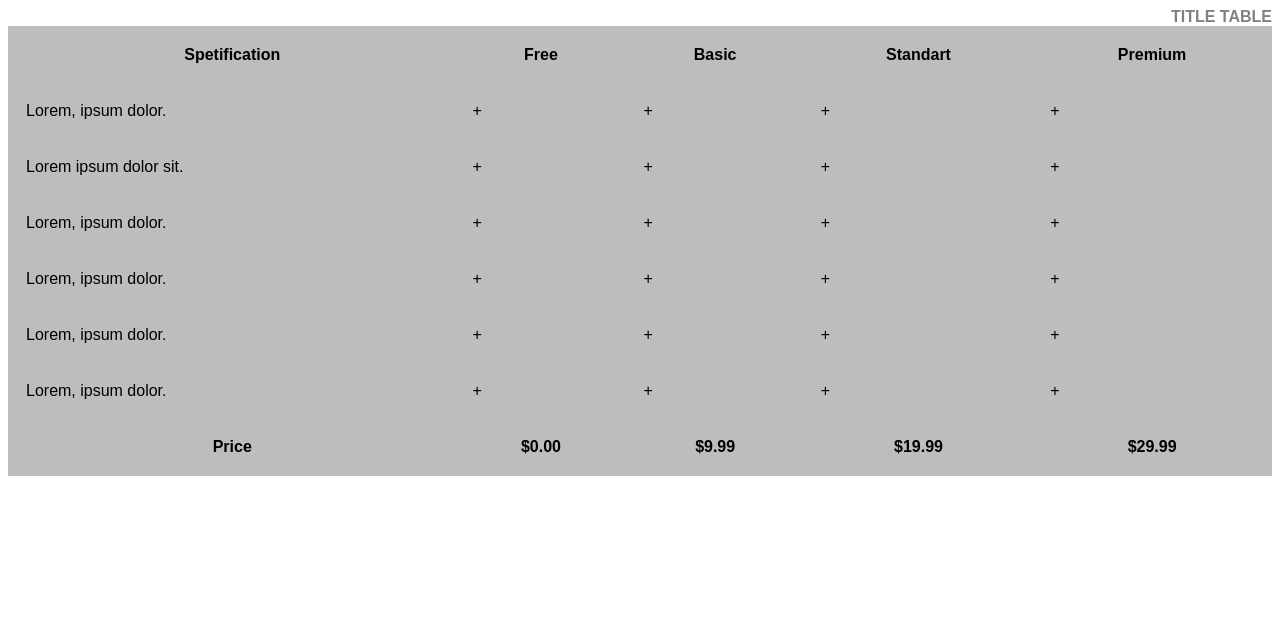
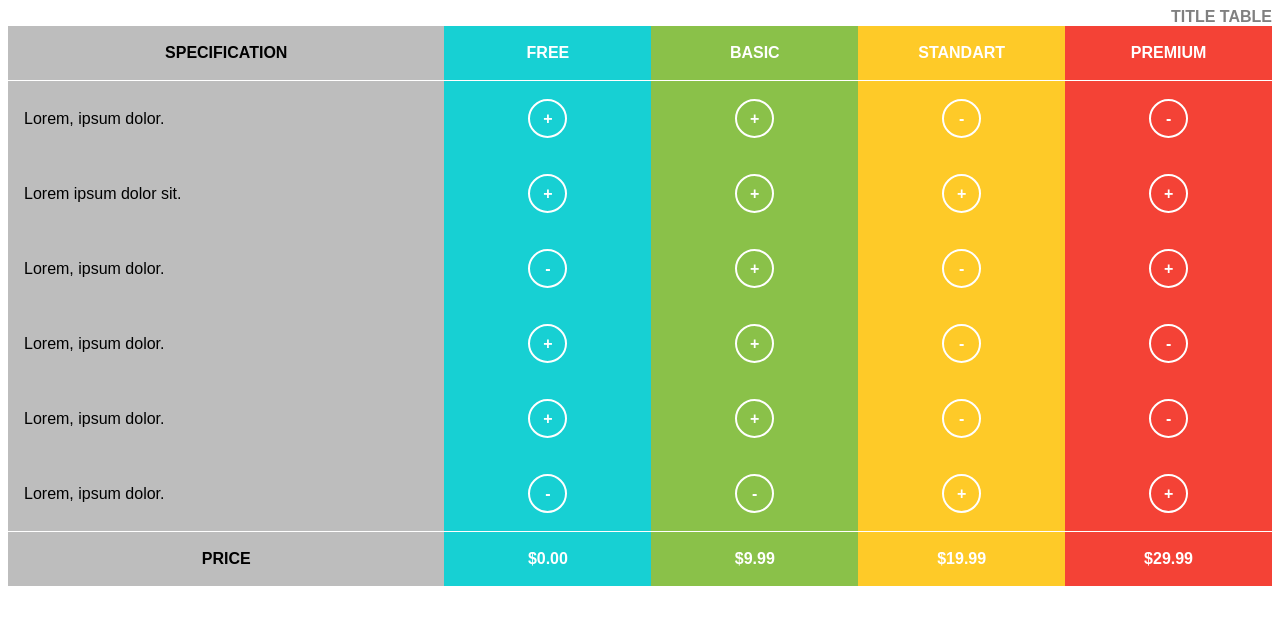
Before and after one commit to IliushynOlena/HTML_SPD_311, a plain HTML site: page 05_TablePractice/index.html in a window 1280 px wide. Drawn offline with Linux system fonts and the light colour scheme.

Commit message:
Psevdoclass

```diff
--- a/05_TablePractice/index.html
+++ b/05_TablePractice/index.html
@@ -9,9 +9,16 @@
 <body>
     <table>
         <caption>Title Table</caption>
+        <colgroup>
+            <col class="col-1">
+            <col class="col-2">
+            <col class="col-3">
+            <col class="col-4">
+            <col class="col-5">
+        </colgroup>
         <thead>
             <tr>
-                <th>Spetification</th>
+                <th>Specification</th>
                 <th>Free</th>
                 <th>Basic</th>
                 <th>Standart</th>
@@ -30,45 +37,45 @@
         <tbody>
             <tr>
                 <td>Lorem, ipsum dolor.</td>
-                <td>+</td>
-                <td>+</td>
-                <td>+</td>
-                <td>+</td>
+                <td><span>+</span></td>
+                <td><span>+</span></td>
+                <td><span>-</span></td>
+                <td><span>-</span></td>
             </tr>
             <tr>
                 <td>Lorem ipsum dolor sit.</td>
-                <td>+</td>
-                <td>+</td>
-                <td>+</td>
-                <td>+</td>
+                <td><span>+</span></td>
+                <td><span>+</span></td>
+                <td><span>+</span></td>
+                <td><span>+</span></td>
             </tr>
             <tr>
                 <td>Lorem, ipsum dolor.</td>
-                <td>+</td>
-                <td>+</td>
-                <td>+</td>
-                <td>+</td>
+                <td><span>-</span></td>
+                <td><span>+</span></td>
+                <td><span>-</span></td>
+                <td><span>+</span></td>
             </tr>
             <tr>
                 <td>Lorem, ipsum dolor.</td>
-                <td>+</td>
-                <td>+</td>
-                <td>+</td>
-                <td>+</td>
+                <td><span>+</span></td>
+                <td><span>+</span></td>
+                <td><span>-</span></td>
+                <td><span>-</span></td>
             </tr>
             <tr>
                 <td>Lorem, ipsum dolor.</td>
-                <td>+</td>
-                <td>+</td>
-                <td>+</td>
-                <td>+</td>
+                <td><span>+</span></td>
+                <td><span>+</span></td>
+                <td><span>-</span></td>
+                <td><span>-</span></td>
             </tr>
             <tr>
                 <td>Lorem, ipsum dolor.</td>
-                <td>+</td>
-                <td>+</td>
-                <td>+</td>
-                <td>+</td>
+                <td><span>-</span></td>
+                <td><span>-</span></td>
+                <td><span>+</span></td>
+                <td><span>+</span></td>
             </tr>
         </tbody>
 
--- a/05_TablePractice/style.css
+++ b/05_TablePractice/style.css
@@ -9,8 +9,55 @@ caption{
 }
 table{
     width: 100%;
-    background-color: rgb(189, 189, 189);
+    border-collapse: collapse;
+    color: white;
+    text-align: center;
+    font-weight: bold;
+    table-layout: fixed;
 }
 th, td{
     padding: 18px 16px;
+    /*  */
 }
+thead, tfoot{
+    text-transform: uppercase;
+}
+thead{
+    border-bottom: 1px solid white;
+}
+tfoot{
+    border-top: 1px solid white;
+}
+.col-1{
+    background-color: rgb(189, 189, 189);
+}
+.col-2{
+background-color: rgba(23,208,211,255);
+}
+.col-3{
+    background-color: rgba(138,193,73,255);
+}
+.col-4{
+    background-color: rgba(254,202,40,255);
+}
+.col-5{
+    background-color: rgba(244,66,54,255);
+}
+td:first-child,
+th:first-child{
+    color: black;
+    width: 32%;
+}
+td:first-child{
+    text-align: left;
+    font-weight: normal;
+}
+td span{
+border: 2px solid white;
+border-radius:50%;
+width: 15px;
+height: 15px;
+padding: 10px;
+display: inline-block;
+line-height: 15px;
+}
```
Also changed, not shown: 06_pseudo-classes.html (added, +137 -0 lines).
